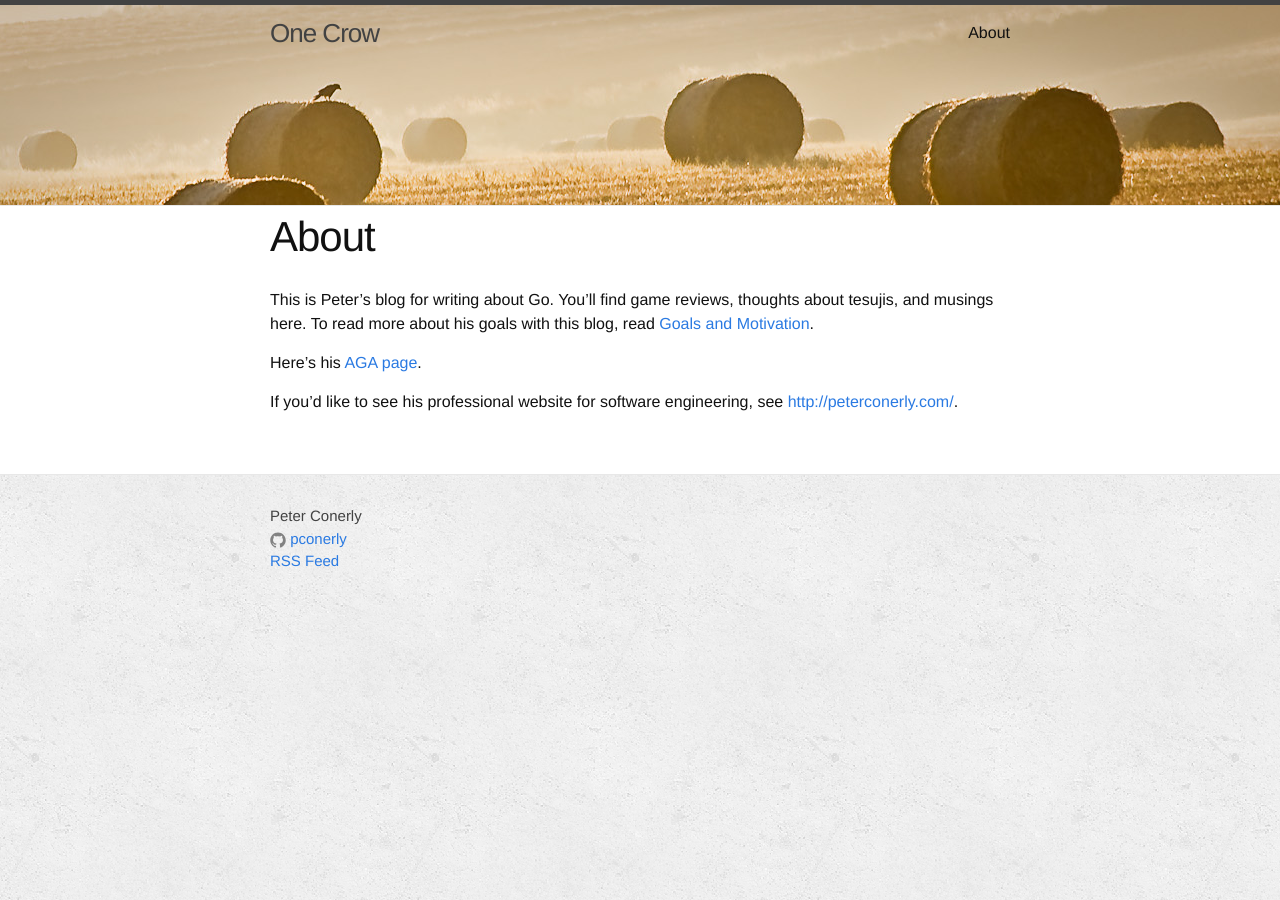
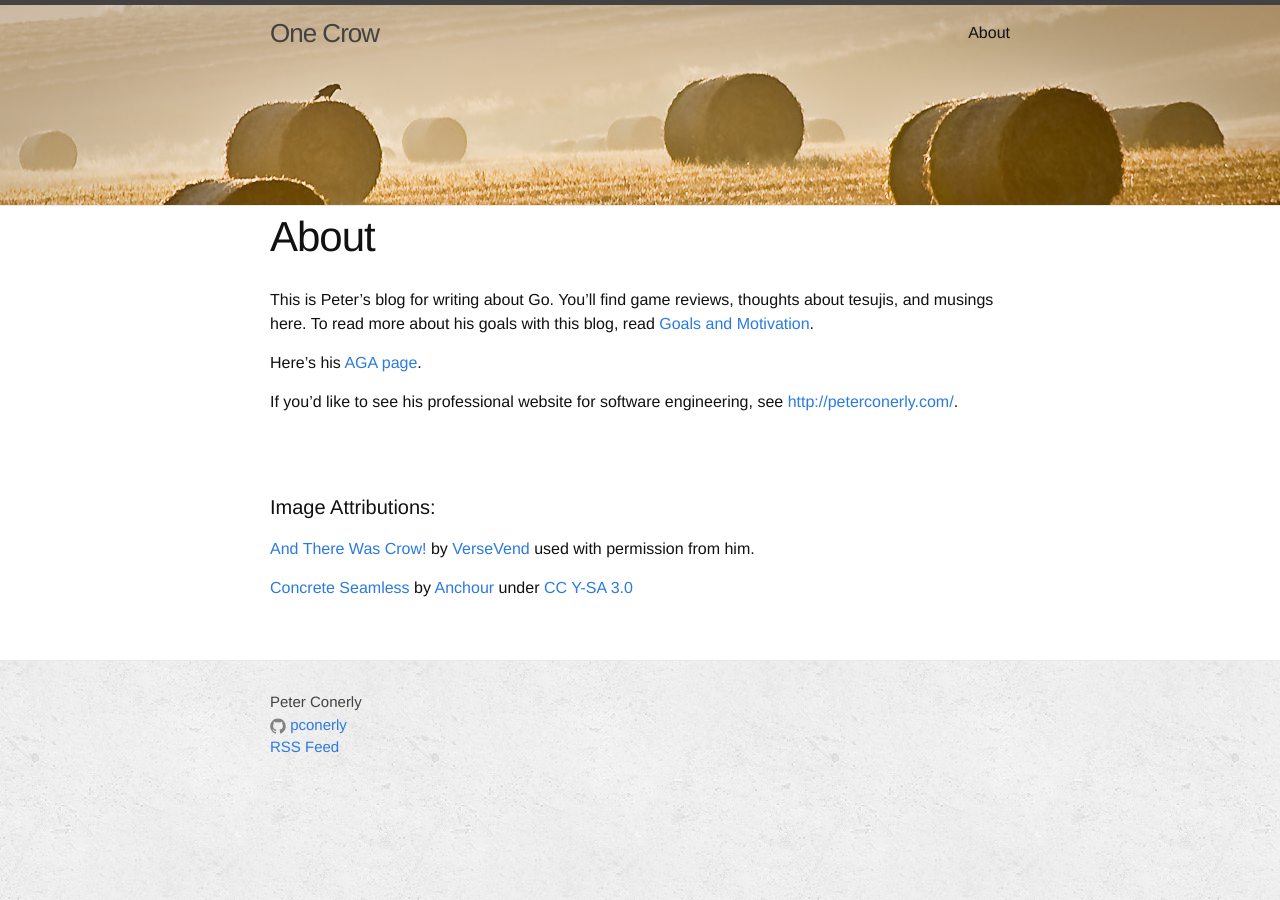
Before and after one commit to pconerly/onecrow, a Jekyll site: the page built from about.md, in a window 1280 px wide. Built offline with Jekyll 4.4.1, drawn with Linux system fonts in a browser that asks for light colours.

Commit message:
Image attribution and fix a link

```diff
--- a/about.md
+++ b/about.md
@@ -4,8 +4,17 @@ title: About
 permalink: /about/
 ---
 
-This is Peter's blog for writing about Go.  You'll find game reviews, thoughts about tesujis, and musings here.  To read more about his goals with this blog, read [Goals and Motivation](/onecrow/2015/11/06/goals-and-motivation.html).
+This is Peter's blog for writing about Go.  You'll find game reviews, thoughts about tesujis, and musings here.  To read more about his goals with this blog, read [Goals and Motivation](/onecrow/2015/11/07/goals-and-motivation.html).
 
 Here's his [AGA page](http://agagd.usgo.org/player/20295/).
 
 If you'd like to see his professional website for software engineering, see [http://peterconerly.com/](http://peterconerly.com/).
+
+<br/>
+<br/>
+
+#### Image Attributions:
+
+[And There Was Crow!](https://www.flickr.com/photos/versevend/3931695255/) by [VerseVend](https://www.flickr.com/photos/versevend/) used with permission from him.
+
+[Concrete Seamless](http://subtlepatterns.com/concrete-seamless/) by [Anchour](https://www.anchour.com/) under [CC Y-SA 3.0](https://creativecommons.org/licenses/by-sa/3.0/us/)
```
Also changed, not shown: _posts/2015-11-07-goals-and-motivation.md (+1 -1 lines).
